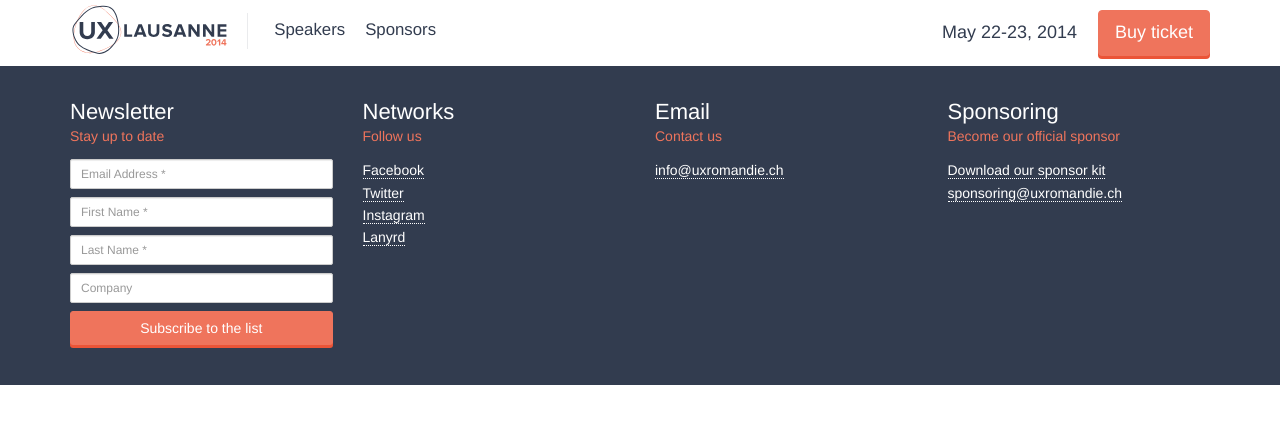
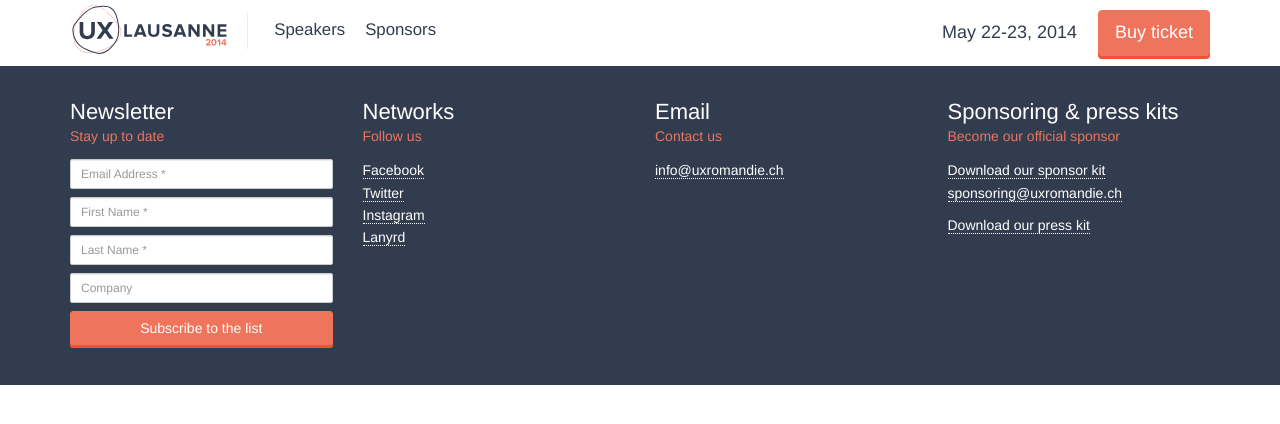
Before and after one commit to zufrieden/uxlausanne, a PHP site: template templates/layout.html.twig in a window 1280 px wide. Shown: the top 424 px of the page. Run offline with PHP 8.4, Linux system fonts and the light colour scheme; the template is opened without the code that fills it, so the values that code supplies are empty; some libraries are stand-ins or nearby versions.

Commit message:
Ajouter le presskit

```diff
--- a/templates/layout.html.twig
+++ b/templates/layout.html.twig
@@ -178,11 +178,15 @@
                 </div>
             </div>
             <div class="col-md-3 col-sm-6">
-                <h3>Sponsoring</h3>
+                <h3>Sponsoring & press kits</h3>
                 <h5>Become our official sponsor</h5>
                 <p>
                     <a href="/assets/pdf/uxlausanne_sponsorkit_general.pdf">Download our sponsor kit</a><br/>
                     <a href="mailto:sponsoring@uxromandie.ch">sponsoring@uxromandie.ch</a>
+                </p>
+                <p>
+                    <a href="https://www.dropbox.com/sh/k6abdavcz1jkgi5/SYylOrL9hW" target="_blank">Download our press kit</a>
+
                 </p>
             </div>
         </div>
```
